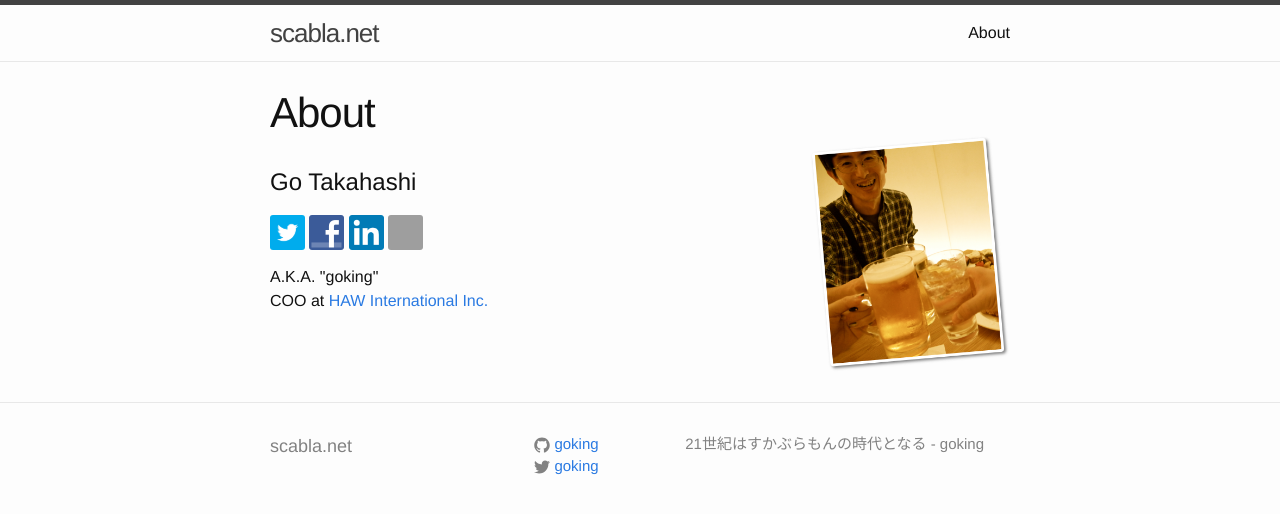
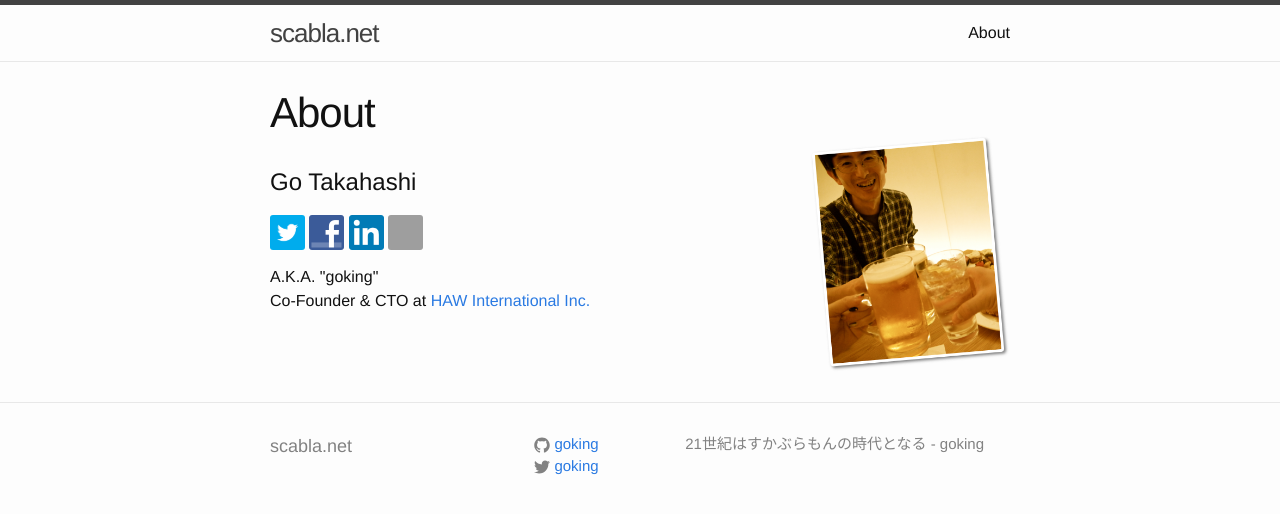
Before and after one commit to goking/goking.github.io, a Jekyll site: the page built from about.html, in a window 1280 px wide. Shown: the top 514 px of the page. Built offline with Jekyll 4.4.1, drawn with Linux system fonts in a browser that asks for light colours; grey boxes are pictures that could not be loaded.

Commit message:
fix work title

```diff
--- a/about.html
+++ b/about.html
@@ -11,5 +11,5 @@ permalink: /about/
 <a href="mailto:goking@scabla.net"><img class="logo" src="/images/mail.png" /></a>
 <p>
 <div>A.K.A. "goking"<div/>
-<div>COO at <a class="link" href="http://www.haw.co.jp/">HAW International Inc.</a></div>
+<div>Co-Founder & CTO at <a class="link" href="http://www.haw.co.jp/">HAW International Inc.</a></div>
 </p>
```
